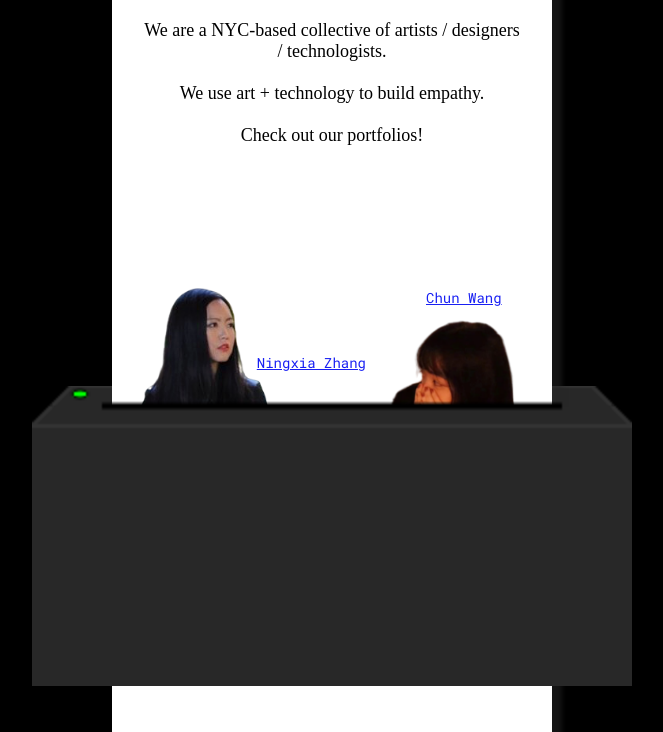
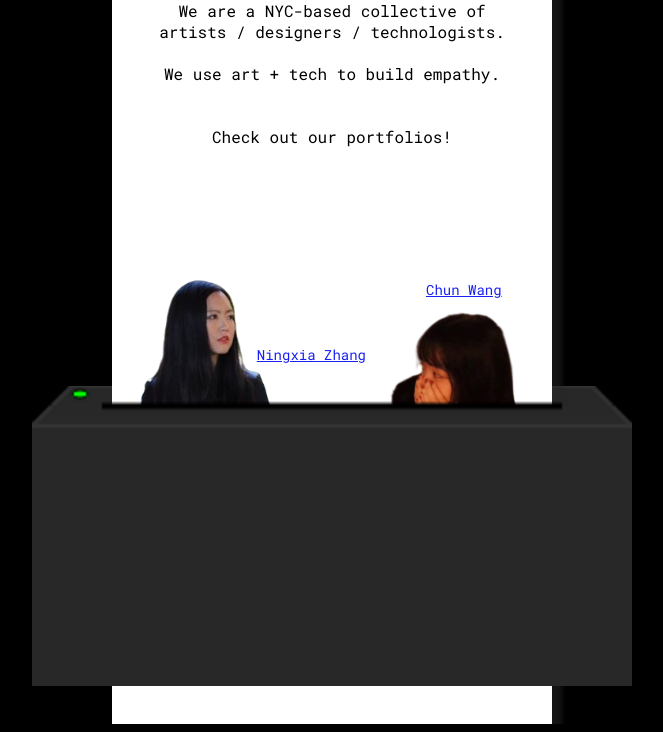
Before and after one commit to chunw/newinc, a plain HTML site: page index.html in a window 1280 px wide. Shown: the part 214-946 px from the top of the page, without its empty margins (308-971 px from the left). Drawn offline with nearby package versions, Linux system fonts and the light colour scheme.

Commit message:
Font update

```diff
--- a/index.html
+++ b/index.html
@@ -26,7 +26,8 @@
                 We are a NYC-based collective of artists / designers / technologists.
                 <br>
                 <br>
-                We use art + technology to build empathy.
+                We use art + tech to build empathy.
+                <br>
                 <br>
                 <br>
                 Check out our portfolios!
--- a/static/css/main.css
+++ b/static/css/main.css
@@ -14,6 +14,8 @@ html {
 }
 body {
   height: 100%;
+  font-family: var(--font-scroll-text) !important;
+  font-size: 0.7em !important;
 }
 .container {
   height: 100%;
@@ -64,3 +66,6 @@ a {
 	outline: none;
 	cursor: pointer;
 }
+.content .explanation p {
+  font-size: 16px !important;
+}
--- a/static/css/printer.css
+++ b/static/css/printer.css
@@ -196,7 +196,3 @@ textarea {
   font-family: courier;
   font-weight: bold;
 }
-
-#prompt {
-  padding-top: 12px;
-}
--- a/static/javascript/app.js
+++ b/static/javascript/app.js
@@ -5,7 +5,7 @@ $( document ).ready(function() {
 function animateSlideOutOfBox() {
   document.getElementById("date").textContent = getCurrentDate();
   document.getElementById("time").textContent = getCurrentTime();
-  $('#container').animate({ 'margin-top': '-140px' }, 6000);
+  $('#container').animate({ 'margin-top': '-97px' }, 6000);
 }
 
 function animateSlideIntoBox() {
```
